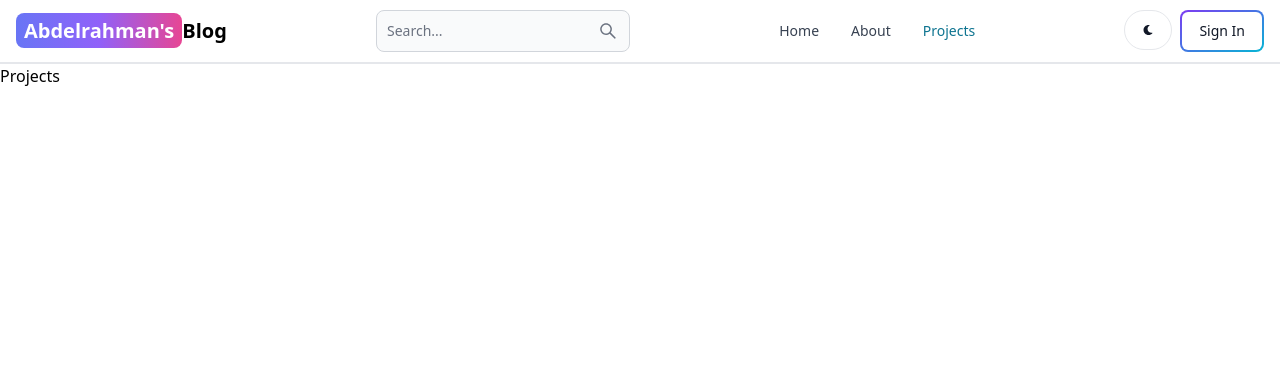
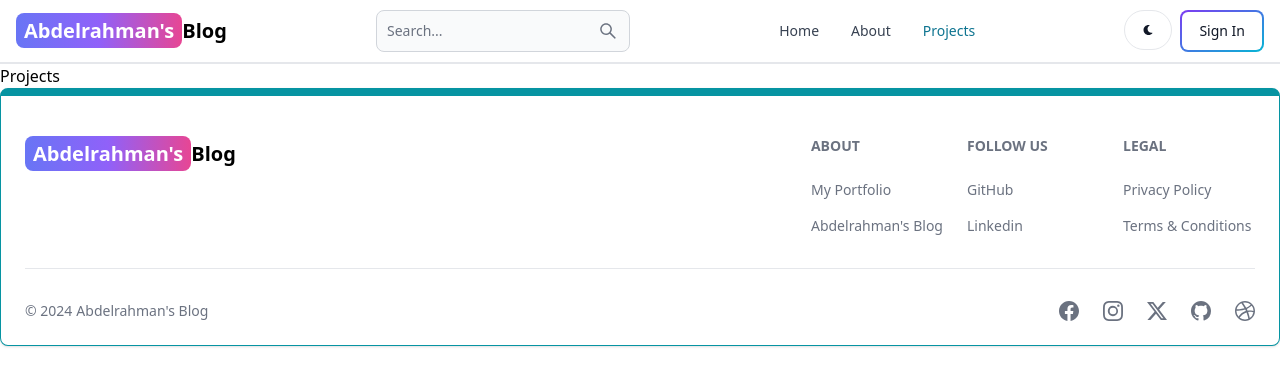
Before and after one commit to AbdulrahmanAbubakr/Mern-Blog, a React (Vite) app in the folder client/: page /projects in a window 1280 px wide. Shown: the top 386 px of the page. Built offline with nearby package versions, Linux system fonts and the light colour scheme.

Commit message:
create the footer component

```diff
--- a/client/src/App.jsx
+++ b/client/src/App.jsx
@@ -8,10 +8,11 @@
 import Dashboard from "./pages/Dashboard";
 import Projects from "./pages/Projects";
 import Header from "./components/Header";
+import Footer from "./components/Footer";
 function App() {
   return (
     <BrowserRouter>
-    <Header/>
+      <Header />
       <Routes>
         <Route path="/" element={<Home />} />
         <Route path="/about" element={<About />} />
@@ -20,6 +21,7 @@
         <Route path="/dashboard" element={<Dashboard />} />
         <Route path="/projects" element={<Projects />} />
       </Routes>
+     <Footer/>
     </BrowserRouter>
   );
 }
--- /dev/null
+++ b/client/src/components/Footer.jsx
@@ -0,0 +1,89 @@
+/* eslint-disable react/no-string-refs */
+/* eslint-disable react/no-unescaped-entities */
+/* eslint-disable no-unused-vars */
+import React from "react";
+import { Footer } from "flowbite-react";
+import { Link } from "react-router-dom";
+import { BsFacebook } from "react-icons/bs";
+import { BsInstagram } from "react-icons/bs";
+import { BsTwitterX } from "react-icons/bs";
+import { BsGithub } from "react-icons/bs";
+import { BsDribbble } from "react-icons/bs";
+
+function FooterCom() {
+  return (
+    <>
+      <Footer container className="border border-t-8 border-teal-500">
+        <div className="w-full max-w-full mx-auto">
+          <div className="grid w-full justify-between sm:flex md:grid-cols-1">
+            <div className="mt-5">
+              <Link
+                to="/"
+                className="self-center whitespace-nowrap text-lg sm:text-xl font-semibold dark:text-white"
+              >
+                <span className="px-2 py-1 bg-gradient-to-r from-indigo-500 via-purple-500 to-pink-500 rounded-lg text-white">
+                  Abdelrahman's
+                </span>
+                Blog
+              </Link>
+            </div>
+            <div className="grid grid-cols-2 gap-8 mt-4 sm:grid-cols-3 sm:gap-6">
+              <div>
+                <Footer.Title title="About" />
+                <Footer.LinkGroup col>
+                  <Footer.Link href="#" target="_blank">
+                    My Portfolio
+                  </Footer.Link>
+                  <Footer.Link href="/about" target="_blank">
+                    Abdelrahman's Blog
+                  </Footer.Link>
+                </Footer.LinkGroup>
+              </div>
+              <div>
+                <Footer.Title title="Follow Us" />
+                <Footer.LinkGroup col>
+                  <Footer.Link
+                    href="https://github.com/AbdulrahmanAbubakr"
+                    target="_blank"
+                  >
+                    GitHub
+                  </Footer.Link>
+                  <Footer.Link
+                    href="https://www.linkedin.com/in/abdelrahman-abubakr/"
+                    target="_blank"
+                  >
+                    Linkedin
+                  </Footer.Link>
+                </Footer.LinkGroup>
+              </div>
+              <div>
+                <Footer.Title title="Legal" />
+                <Footer.LinkGroup col>
+                  <Footer.Link href="#">Privacy Policy</Footer.Link>
+                  <Footer.Link href="#">Terms &amp; Conditions</Footer.Link>
+                </Footer.LinkGroup>
+              </div>
+            </div>
+          </div>
+          <Footer.Divider />
+          <div className="w-full sm:flex sm:items-center sm:justify-between">
+            <Footer.Copyright
+              href="#"
+              by="Abdelrahman's Blog"
+              year={new Date().getFullYear()}
+            />
+          <div className="flex gap-6 sm:mt-0 mt-4 sm:justify-center">
+            <Footer.Icon href="#" icon={BsFacebook} />
+            <Footer.Icon href="#" icon={BsInstagram} />
+            <Footer.Icon href="#" icon={BsTwitterX} />
+            <Footer.Icon href="#" icon={BsGithub} />
+            <Footer.Icon href="#" icon={BsDribbble} />
+          </div>
+          </div>
+        </div>
+      </Footer>
+    </>
+  );
+}
+
+export default FooterCom;
```
